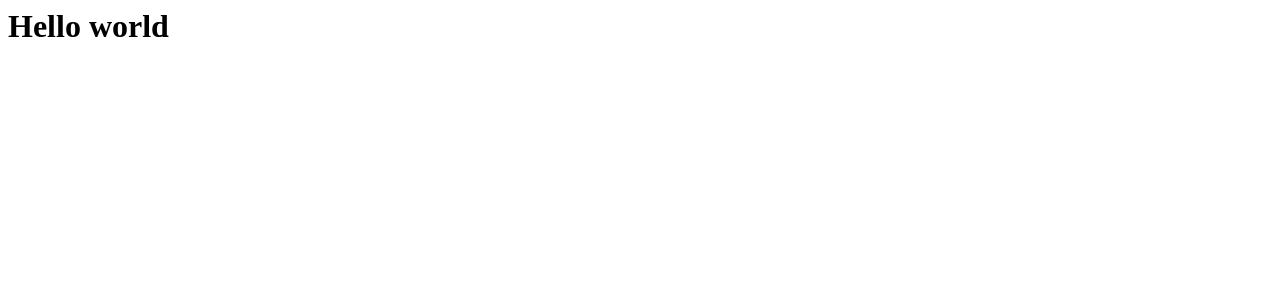
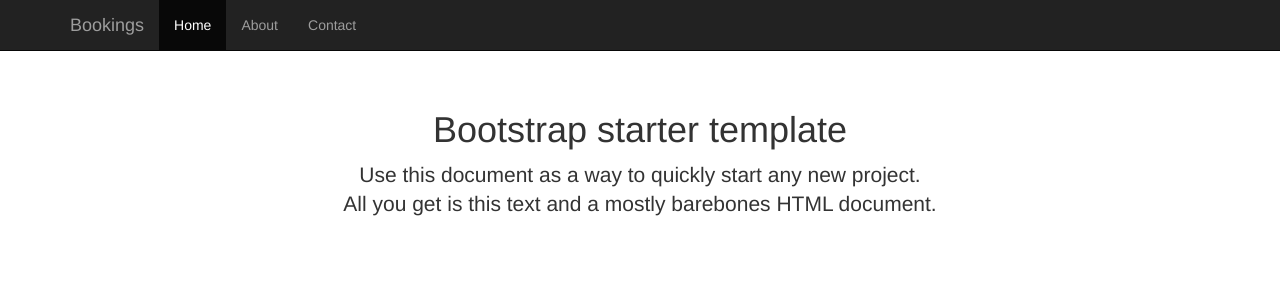
Before and after one commit to jhannes-playpen/bookings-js-draft, a website: page public/index.html in a window 1280 px wide. Drawn offline with nearby package versions, Linux system fonts and the light colour scheme.

Commit message:
Added Bootstrap to front page

```diff
--- a/bower.json
+++ b/bower.json
@@ -18,6 +18,7 @@
   ],
   "dependencies": {
     "angular-mocks": "~1.2.15",
-    "angular": "~1.2.15"
+    "angular": "~1.2.15",
+    "bootstrap": "~3.1.1"
   }
 }
--- a/public/index.html
+++ b/public/index.html
@@ -1,9 +1,69 @@
-<html>
-<head>
-    <title>Hello</title>
-</head>
-<body>
-    <h1>Hello world</h1>
 
-</body>
+<!DOCTYPE html>
+<html lang="en">
+  <head>
+    <meta charset="utf-8">
+    <meta http-equiv="X-UA-Compatible" content="IE=edge">
+    <meta name="viewport" content="width=device-width, initial-scale=1">
+    <meta name="description" content="">
+    <meta name="author" content="">
+    <link rel="shortcut icon" href="assets/ico/favicon.ico">
+
+    <title>Booking application</title>
+
+    <!-- Bootstrap core CSS -->
+    <link href="lib/bootstrap/dist/css/bootstrap.min.css" rel="stylesheet">
+
+    <!-- Custom styles for this template -->
+    <link href="style/app.css" rel="stylesheet">
+
+    <!-- Just for debugging purposes. Don't actually copy this line! -->
+    <!--[if lt IE 9]><script src="../../assets/js/ie8-responsive-file-warning.js"></script><![endif]-->
+
+    <!-- HTML5 shim and Respond.js IE8 support of HTML5 elements and media queries -->
+    <!--[if lt IE 9]>
+      <script src="https://oss.maxcdn.com/libs/html5shiv/3.7.0/html5shiv.js"></script>
+      <script src="https://oss.maxcdn.com/libs/respond.js/1.4.2/respond.min.js"></script>
+    <![endif]-->
+  </head>
+
+  <body>
+
+    <div class="navbar navbar-inverse navbar-fixed-top" role="navigation">
+      <div class="container">
+        <div class="navbar-header">
+          <button type="button" class="navbar-toggle" data-toggle="collapse" data-target=".navbar-collapse">
+            <span class="sr-only">Toggle navigation</span>
+            <span class="icon-bar"></span>
+            <span class="icon-bar"></span>
+            <span class="icon-bar"></span>
+          </button>
+          <a class="navbar-brand" href="#">Bookings</a>
+        </div>
+        <div class="collapse navbar-collapse">
+          <ul class="nav navbar-nav">
+            <li class="active"><a href="#">Home</a></li>
+            <li><a href="#about">About</a></li>
+            <li><a href="#contact">Contact</a></li>
+          </ul>
+        </div><!--/.nav-collapse -->
+      </div>
+    </div>
+
+    <div class="container" id="pages">
+
+      <section class="application">
+        <h1>Bootstrap starter template</h1>
+        <p class="lead">Use this document as a way to quickly start any new project.<br> All you get is this text and a mostly barebones HTML document.</p>
+      </section>
+
+    </div><!-- /.container -->
+
+
+    <!-- Bootstrap core JavaScript
+    ================================================== -->
+    <!-- Placed at the end of the document so the pages load faster -->
+    <script src="lib/jquery/jquery.min.js"></script>
+    <script src="lib/bootstrap/dist/js/bootstrap.min.js"></script>
+  </body>
 </html>
--- /dev/null
+++ b/public/style/app.css
@@ -0,0 +1,7 @@
+body {
+  padding-top: 50px;
+}
+.application {
+  padding: 40px 15px;
+  text-align: center;
+}
```
Also changed, not shown: README.md.
